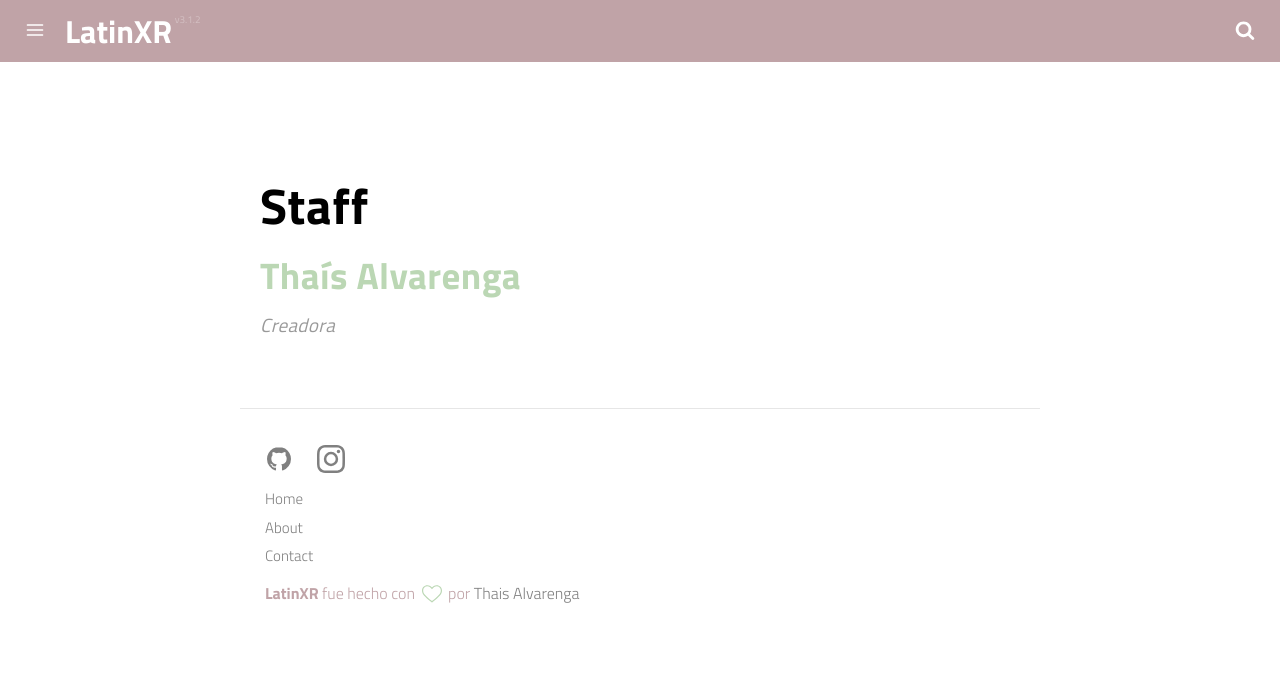
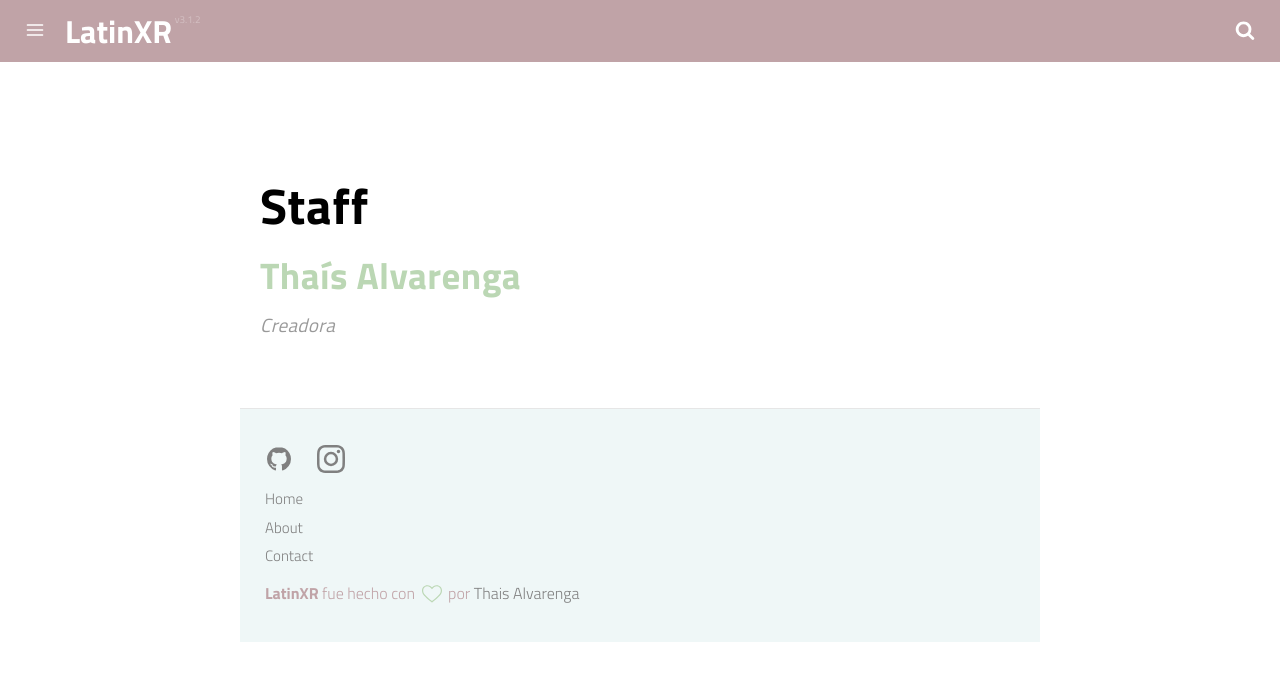
Before and after one commit to LatinXR/latinxr.github.io, a Jekyll site: the page built from staff.html, in a window 1280 px wide. Shown: the top 681 px of the page. Built offline with Jekyll 4.4.1, drawn with Linux system fonts in a browser that asks for light colours; a script that is not in the unit is left out.

Commit message:
Update _footer.scss

```diff
--- a/_sass/_footer.scss
+++ b/_sass/_footer.scss
@@ -11,7 +11,7 @@
 footer {
   @include center(rem(800px));
   border-top: 1px solid darken($accentDark, 10%);
-  background: $accentDark;
+  background: $headerColor;
   padding: rem(20px) rem(25px);
   margin-top: rem(50px);
   margin-bottom: rem(120px);
```
